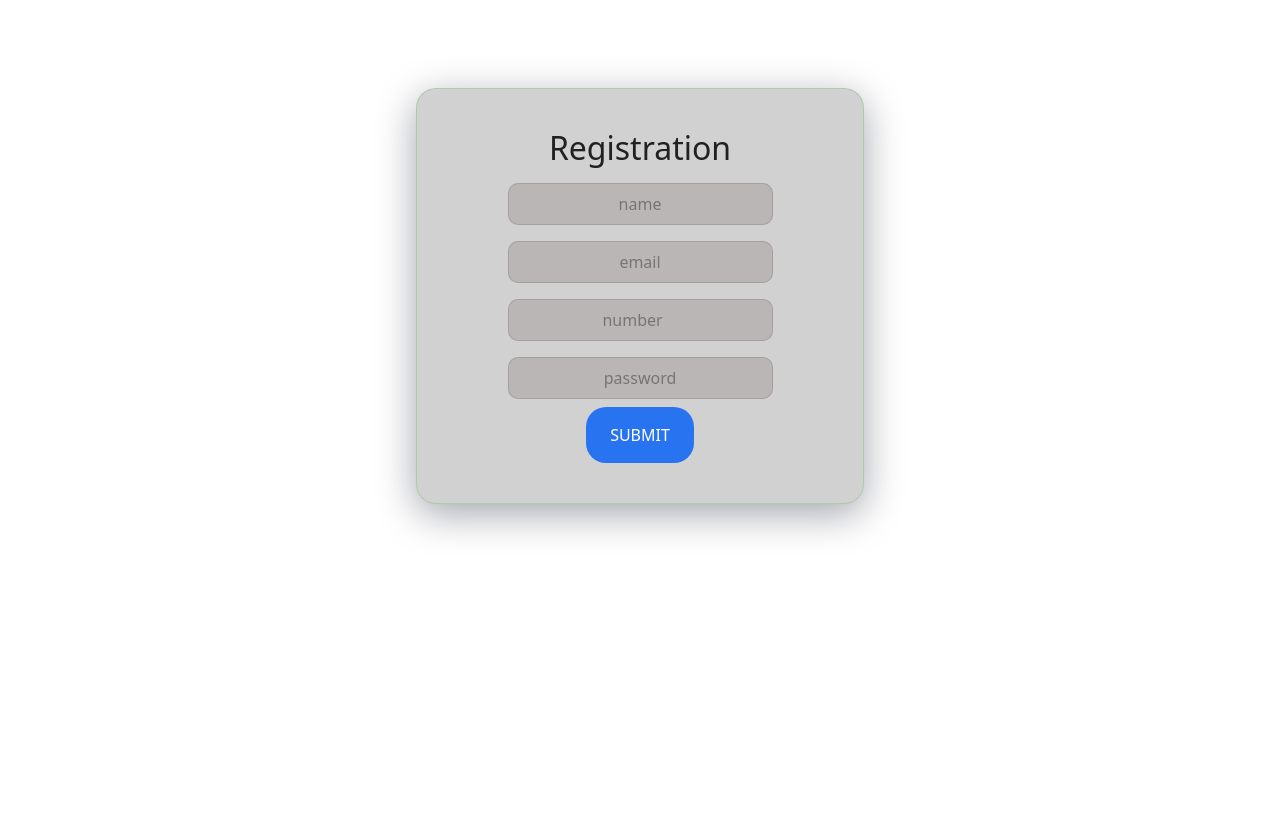
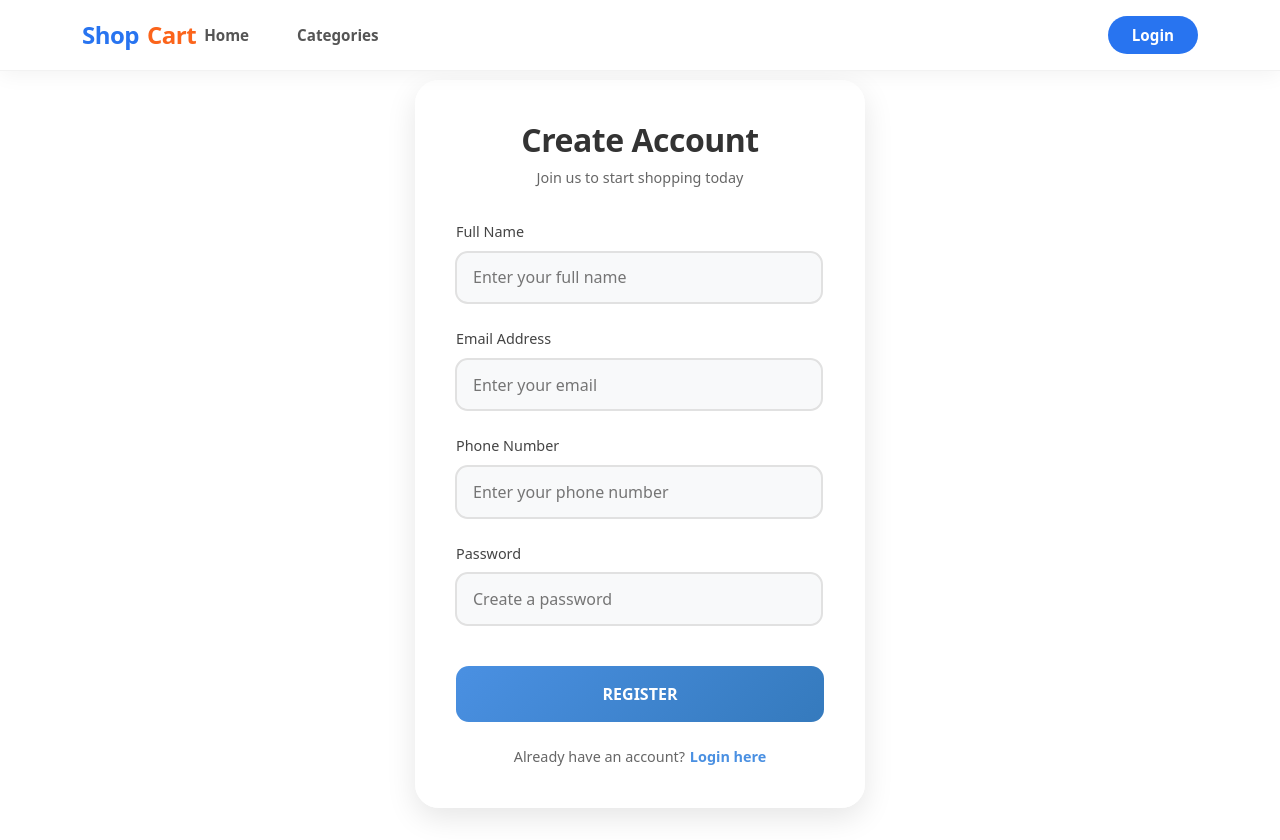
Before and after one commit to adwaith85/nodeproject, a React (Vite) app in the folder frontend/: page /register in a window 1280 px wide. Before the commit the page ends 800 px from the top, so only its background shows below. Built offline with nearby package versions, Linux system fonts and the light colour scheme.

Commit message:
register done

```diff
--- a/frontend/src/pages/Login.jsx
+++ b/frontend/src/pages/Login.jsx
@@ -30,6 +30,7 @@ function Login() {
 
             if (res.ok && data.token) {
                 addToken(data.token)
+                alert("logined successfully")
                 navigate("/")
             } else {
                 setError(data.error || "Login failed. Please check your credentials.")
--- a/frontend/src/pages/Register.css
+++ b/frontend/src/pages/Register.css
@@ -1,56 +1,179 @@
-/* Registration card */
-.reg-card {
-    border-radius: 1.25rem;
-    padding: var(--space-xl);
-    box-shadow: 0 0.625rem 2.4375rem rgba(0, 12, 29, 0.37);
+/* Register Page Styles */
+.register-container {
+    display: flex;
+    justify-content: center;
+    align-items: center;
+    min-height: 90vh;
+    padding: 2rem;
+}
+
+.register-card {
+    background: rgba(255, 255, 255, 0.95);
+    padding: 2.5rem;
+    border-radius: 1.5rem;
+    box-shadow: 0 10px 30px rgba(0, 0, 0, 0.1);
+    width: 100%;
+    max-width: 450px;
+    text-align: center;
     backdrop-filter: blur(10px);
-    background-color: var(--color-surface);
-    border: 1px solid rgba(27, 164, 0, 0.18);
-    text-align: center;
-    width: 90%;
-    max-width: 28rem;
-    margin: var(--space-xl) auto;
+    border: 1px solid rgba(255, 255, 255, 0.2);
+    animation: fadeIn 0.5s ease-out;
+}
+
+@keyframes fadeIn {
+    from {
+        opacity: 0;
+        transform: translateY(-20px);
+    }
+
+    to {
+        opacity: 1;
+        transform: translateY(0);
+    }
+}
+
+.register-header {
+    margin-bottom: 2rem;
+}
+
+.register-header h2 {
+    color: #333;
+    font-size: 2rem;
+    font-weight: 700;
+    margin-bottom: 0.5rem;
+    letter-spacing: -0.5px;
+}
+
+.register-header p {
+    color: #666;
+    font-size: 0.9rem;
+}
+
+.input-group {
+    position: relative;
+    margin-bottom: 1.2rem;
+    text-align: left;
     display: flex;
     flex-direction: column;
-    align-items: center;
 }
 
-.reg-card input {
-    border-radius: 0.625rem;
-    margin: var(--space-sm) 0;
-    padding: var(--space-sm) var(--space-md);
-    width: 100%;
-    max-width: 22rem;
-    text-align: center;
-    background-color: #bbb6b6;
-    border: 1px solid var(--color-border);
+.input-group label {
+    display: block;
+    margin-bottom: 0.4rem;
+    color: #444;
+    font-size: 0.9rem;
+    font-weight: 500;
 }
 
-.reg-card button {
-    padding: var(--space-md) var(--space-lg);
-    border-radius: 1.25rem;
-    background-color: var(--color-primary);
+.input-wrapper {
+    position: relative;
+    width: 100%;
+}
+
+.register-input {
+    width: 100%;
+    padding: 0.8rem 1rem;
+    border: 2px solid #e1e1e1;
+    border-radius: 0.8rem;
+    font-size: 1rem;
+    transition: all 0.3s ease;
+    background: #f8f9fa;
+}
+
+.register-input:focus {
+    border-color: #4a90e2;
+    outline: none;
+    background: #fff;
+    box-shadow: 0 0 0 4px rgba(74, 144, 226, 0.1);
+}
+
+.error-message {
+    color: #dc2626;
+    font-size: 0.8rem;
+    margin-top: 0.25rem;
+    display: flex;
+    align-items: center;
+    gap: 0.25rem;
+}
+
+.submit-btn {
+    width: 100%;
+    padding: 1rem;
+    background: linear-gradient(135deg, #4a90e2 0%, #357abd 100%);
     color: white;
     border: none;
+    border-radius: 0.8rem;
+    font-size: 1rem;
+    font-weight: 600;
     cursor: pointer;
-    transition: background-color var(--transition-default);
+    transition: transform 0.2s, box-shadow 0.2s;
+    margin-top: 1rem;
 }
 
-.reg-card button:hover {
-    background-color: var(--color-primary-hover);
+.submit-btn:hover {
+    transform: translateY(-2px);
+    box-shadow: 0 5px 15px rgba(74, 144, 226, 0.3);
 }
 
-.reg-card a {
-    text-decoration: none;
-    color: #0009ae;
-    font-size: 1rem;
-    transition: transform var(--transition-default), font-size var(--transition-default);
-    margin-top: var(--space-md);
+.submit-btn:active {
+    transform: translateY(0);
 }
 
-.reg-card a:hover {
-    font-size: 1.125rem;
-    transform: scale(1.2);
-    background: #b5b3b3;
-    border-radius: 0.25rem;
+.submit-btn:disabled {
+    background: #ccc;
+    cursor: not-allowed;
+    transform: none;
+    box-shadow: none;
 }
+
+.login-link {
+    margin-top: 1.5rem;
+    font-size: 0.9rem;
+    color: #666;
+}
+
+.login-link a {
+    color: #4a90e2;
+    text-decoration: none;
+    font-weight: 600;
+    margin-left: 0.3rem;
+}
+
+.login-link a:hover {
+    text-decoration: underline;
+}
+
+.alert-message {
+    padding: 0.75rem;
+    border-radius: 0.5rem;
+    margin-bottom: 1.5rem;
+    font-size: 0.9rem;
+    display: flex;
+    align-items: center;
+    gap: 0.5rem;
+    animation: slideIn 0.3s ease-out;
+}
+
+.alert-error {
+    background-color: #fee2e2;
+    border: 1px solid #ef4444;
+    color: #b91c1c;
+}
+
+.alert-success {
+    background-color: #dcfce7;
+    border: 1px solid #22c55e;
+    color: #15803d;
+}
+
+@keyframes slideIn {
+    from {
+        opacity: 0;
+        transform: translateY(-10px);
+    }
+
+    to {
+        opacity: 1;
+        transform: translateY(0);
+    }
+}
--- a/frontend/src/pages/register.jsx
+++ b/frontend/src/pages/register.jsx
@@ -1,6 +1,8 @@
 import { useState } from "react";
 import './Register.css'
 import { useForm } from "react-hook-form";
+import Navbar from "../components/Navbar";
+import { Link, useNavigate } from "react-router-dom";
 
 function Register() {
   const {
@@ -11,13 +13,17 @@ function Register() {
   } = useForm();
 
   const [loading, setLoading] = useState(false);
+  const [serverError, setServerError] = useState("");
+  const [successMessage, setSuccessMessage] = useState("");
+  const navigate = useNavigate();
 
-  const Upload = async (data) => {
+  const onSubmit = async (data) => {
     setLoading(true);
+    setServerError("");
+    setSuccessMessage("");
 
-    setTimeout(async () => {
     try {
-        await fetch("http://localhost:8000/register", {
+      const res = await fetch("http://localhost:8000/register", {
         method: "POST",
         headers: {
           "Content-Type": "application/json",
@@ -25,61 +31,146 @@ function Register() {
         body: JSON.stringify(data),
       });
 
+      const result = await res.json();
+
+      if (res.ok) {
+        setSuccessMessage("Registration successful! Redirecting to login...");
         reset();
+        setTimeout(() => {
+          navigate("/login");
+        }, 2000);
+      } else {
+        setServerError(result.error || "Registration failed. Please try again.");
+      }
     } catch (err) {
       console.error("Error:", err);
+      setServerError("Something went wrong. Please check your connection.");
     } finally {
       setLoading(false);
     }
-    }, 1000);
   };
 
   return (
-    <div className="reg-card">
-      <h2>Registration</h2>
-      <form onSubmit={handleSubmit(Upload)}>
+    <>
+      <Navbar />
+      <div className="register-container">
+        <div className="register-card">
+          <div className="register-header">
+            <h2>Create Account</h2>
+            <p>Join us to start shopping today</p>
+          </div>
+
+          {serverError && (
+            <div className="alert-message alert-error">
+              <svg xmlns="http://www.w3.org/2000/svg" width="20" height="20" viewBox="0 0 24 24" fill="none" stroke="currentColor" strokeWidth="2" strokeLinecap="round" strokeLinejoin="round">
+                <circle cx="12" cy="12" r="10"></circle>
+                <line x1="12" y1="8" x2="12" y2="12"></line>
+                <line x1="12" y1="16" x2="12.01" y2="16"></line>
+              </svg>
+              <span>{serverError}</span>
+            </div>
+          )}
+
+          {successMessage && (
+            <div className="alert-message alert-success">
+              <svg xmlns="http://www.w3.org/2000/svg" width="20" height="20" viewBox="0 0 24 24" fill="none" stroke="currentColor" strokeWidth="2" strokeLinecap="round" strokeLinejoin="round">
+                <path d="M22 11.08V12a10 10 0 1 1-5.93-9.14"></path>
+                <polyline points="22 4 12 14.01 9 11.01"></polyline>
+              </svg>
+              <span>{successMessage}</span>
+            </div>
+          )}
+
+          <form onSubmit={handleSubmit(onSubmit)}>
+            <div className="input-group">
+              <label>Full Name</label>
+              <div className="input-wrapper">
                 <input
+                  className="register-input"
                   type="text"
-          placeholder="name"
+                  placeholder="Enter your full name"
                   {...register("name", { required: "Name is required" })}
                 />
-        {errors.name && <p>{errors.name.message}</p>}
-        <br />
+              </div>
+              {errors.name && (
+                <div className="error-message">
+                  <span>⚠</span> {errors.name.message}
+                </div>
+              )}
+            </div>
 
+            <div className="input-group">
+              <label>Email Address</label>
+              <div className="input-wrapper">
                 <input
+                  className="register-input"
                   type="email"
-          placeholder="email"
-          {...register("email", { required: "Email is required" })}
+                  placeholder="Enter your email"
+                  {...register("email", {
+                    required: "Email is required",
+                    pattern: {
+                      value: /^[A-Z0-9._%+-]+@[A-Z0-9.-]+\.[A-Z]{2,}$/i,
+                      message: "Invalid email address"
+                    }
+                  })}
                 />
-        {errors.email && <p>{errors.email.message}</p>}
-        <br />
+              </div>
+              {errors.email && (
+                <div className="error-message">
+                  <span>⚠</span> {errors.email.message}
+                </div>
+              )}
+            </div>
 
+            <div className="input-group">
+              <label>Phone Number</label>
+              <div className="input-wrapper">
                 <input
+                  className="register-input"
                   type="number"
-          placeholder="number"
+                  placeholder="Enter your phone number"
                   {...register("number", { required: "Number is required" })}
                 />
-        {errors.number && <p>{errors.number.message}</p>}
-        <br />
+              </div>
+              {errors.number && (
+                <div className="error-message">
+                  <span>⚠</span> {errors.number.message}
+                </div>
+              )}
+            </div>
 
+            <div className="input-group">
+              <label>Password</label>
+              <div className="input-wrapper">
                 <input
+                  className="register-input"
                   type="password"
-          placeholder="password"
+                  placeholder="Create a password"
                   {...register("password", {
                     required: "Password is required",
                     minLength: { value: 6, message: "Password must be at least 6 characters" }
                   })}
                 />
-        {errors.password && <p>{errors.password.message}</p>}
-        <br />
+              </div>
+              {errors.password && (
+                <div className="error-message">
+                  <span>⚠</span> {errors.password.message}
+                </div>
+              )}
+            </div>
 
-        {loading ? (
-          <h4>registered</h4>
-        ) : (
-          <button type="submit">SUBMIT</button>
-        )}
+            <button type="submit" className="submit-btn" disabled={loading}>
+              {loading ? "CREATING ACCOUNT..." : "REGISTER"}
+            </button>
+
+            <div className="login-link">
+              Already have an account?
+              <Link to="/login">Login here</Link>
+            </div>
           </form>
         </div>
+      </div>
+    </>
   );
 }
 
```
Also changed, not shown: 1 other file (tests, documents, lock files or other folders). Lines whose indentation alone changed are shown as unchanged.
